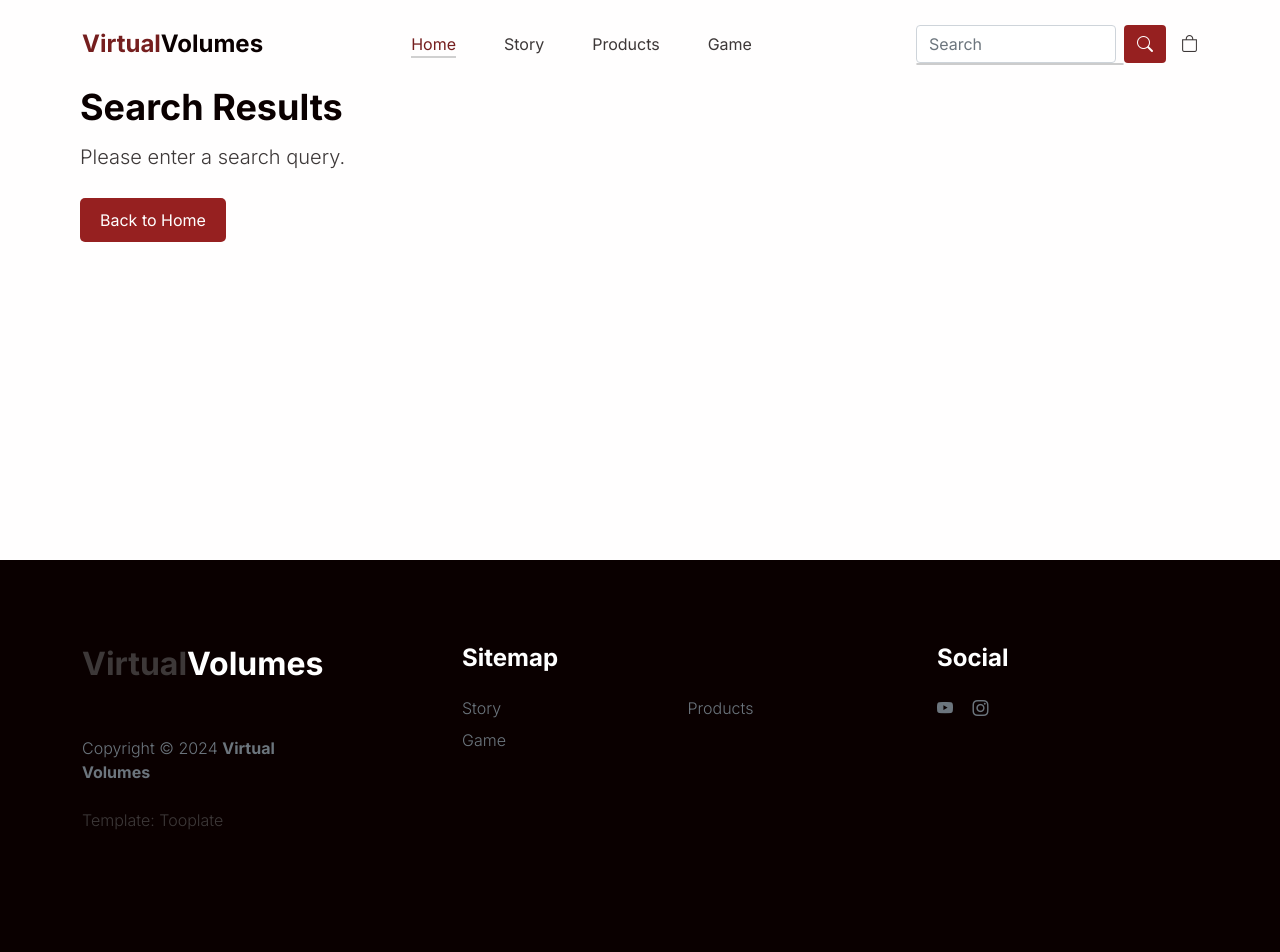
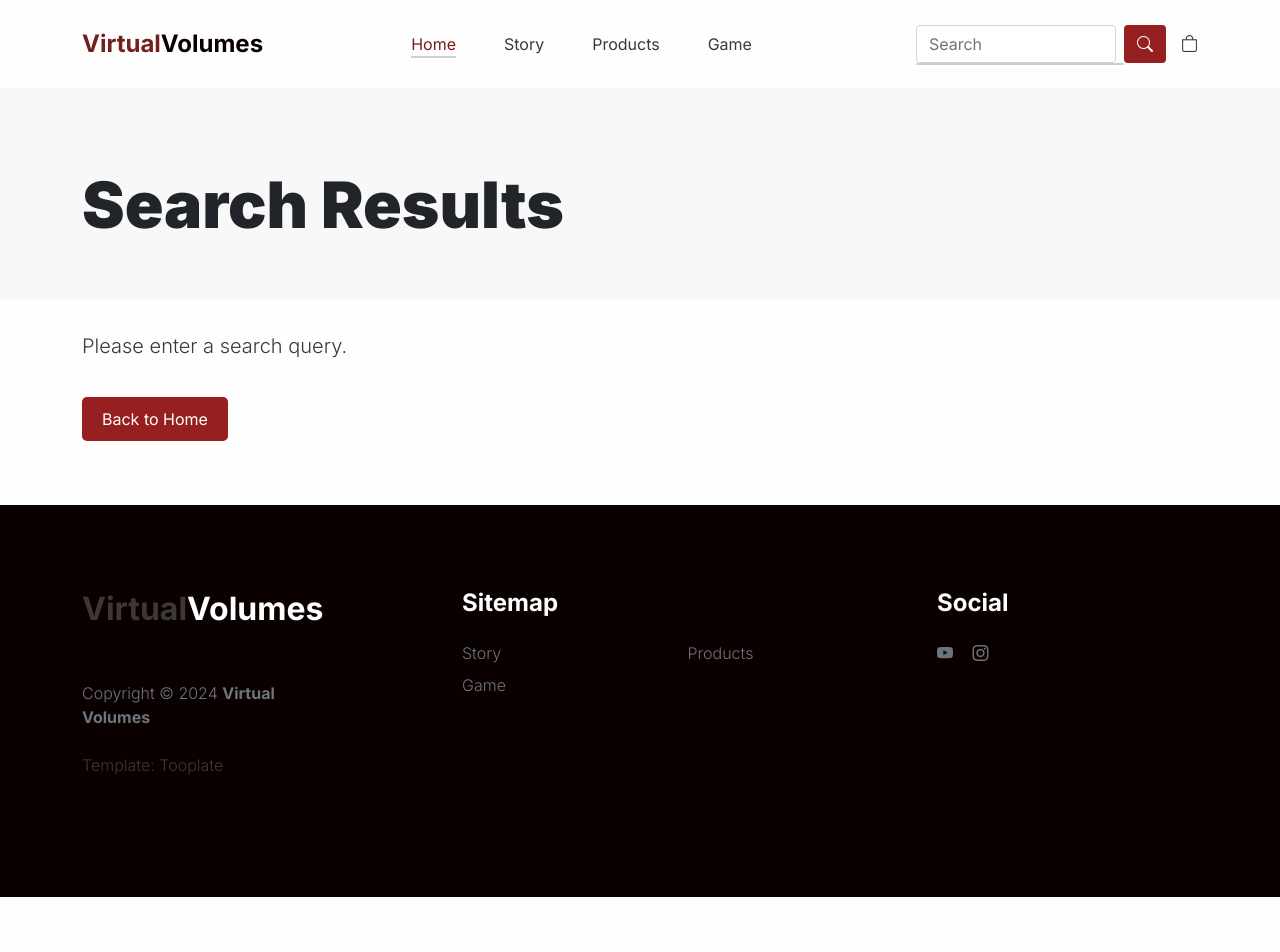
Before and after one commit to carapeddle/WebDevFinal, a PHP site: page /search-results.html in a window 1280 px wide. After the commit the page ends 897 px from the top, so only its background shows below. Run offline with PHP 8.4, Linux system fonts and the light colour scheme.

Commit message:
search html fixes

```diff
--- a/webdevFinal/css/search-results.css
+++ b/webdevFinal/css/search-results.css
@@ -13,11 +13,7 @@
     height: auto;
 }
 
-main{
-    position:absolute;
-    top:10%;
-    margin-left: 80px;
-}
+
 .book h3 {
     font-size: 1em;
     margin: 10px 0 5px;
@@ -36,8 +32,6 @@ main{
 }
 
 .back-btn {
-    position:absolute;
-    bottom:-50%;
     display: inline-block;
     margin-top: 20px;
     padding: 10px 20px;
@@ -165,12 +159,3 @@ text-align: center;
 .hidden {
 display: none;
 }
-
-
-
-
-
-.site-footer {
-    position:relative;
-    top:70%;
-  }
--- a/webdevFinal/css/tooplate-little-fashion.css
+++ b/webdevFinal/css/tooplate-little-fashion.css
@@ -786,7 +786,7 @@ section {
 }
 
 .section-padding-below {
-  padding-bottom: 6rem;
+  padding-bottom: 4rem;
   padding-top: 2rem;
 }
 
--- a/webdevFinal/search-results.html
+++ b/webdevFinal/search-results.html
@@ -21,6 +21,9 @@
 </head>
 
 <body>
+
+    <main>
+
 
         <nav class="navbar navbar-expand-lg">
             <div class="container">
@@ -84,15 +87,21 @@
             </div>
         </nav>
 
-    <main>
-        <h3>Search Results</h3>
+        <header class="site-header section-padding-small">
+            <div class="container">
+                <h1>Search Results</h1>
+            </div>
+        </header>
+        <div class="container section-padding-below">
+
             <div id="search-results" class="book-list">
 
             </div>
 
             <a href="index.php" class="back-btn">Back to Home</a>
+
+        </div>
     </main>
-
     <footer class="site-footer">
         <div class="container">
             <div class="row">
```
Also changed, not shown: 2 other files. Lines whose indentation alone changed are shown as unchanged.
